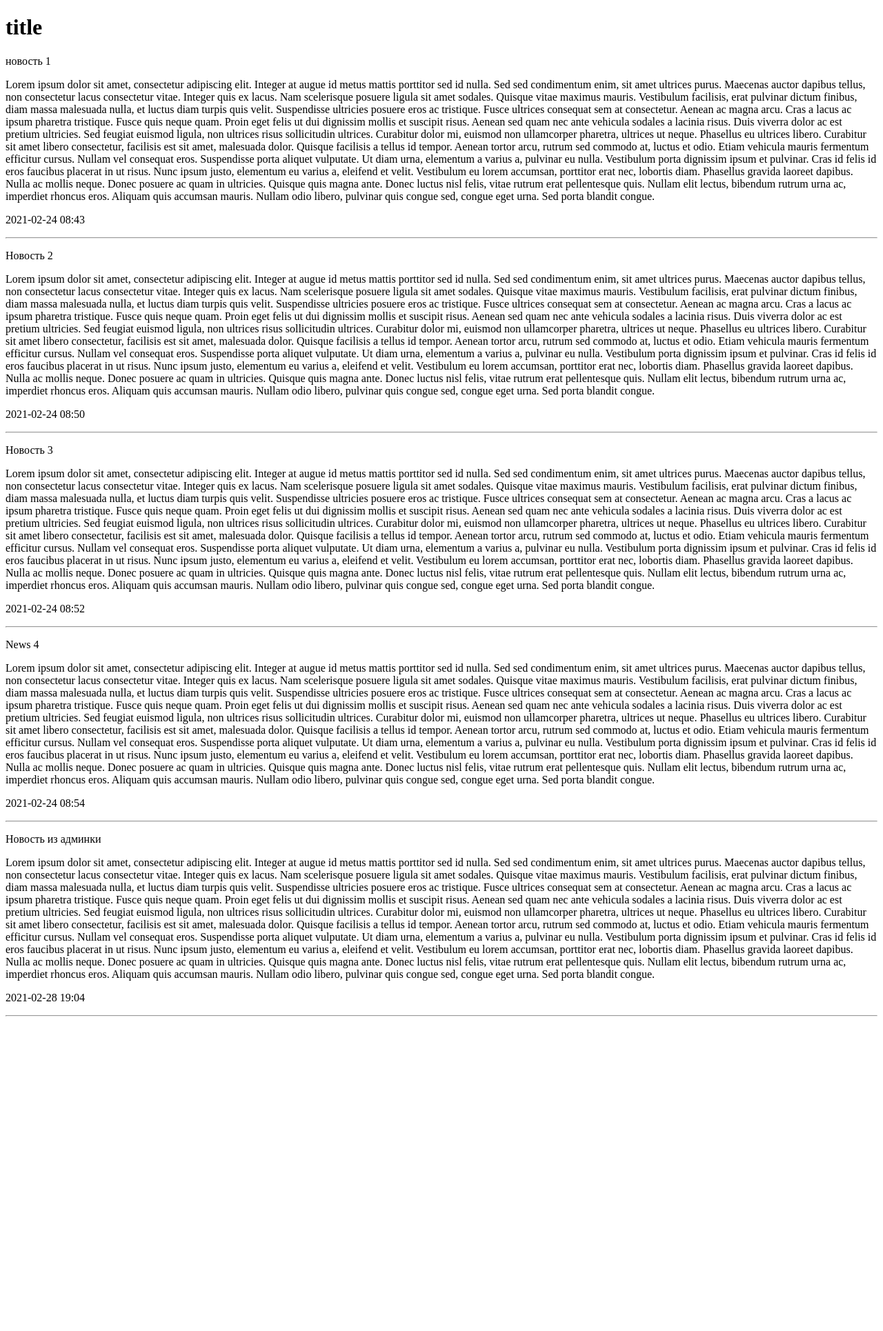
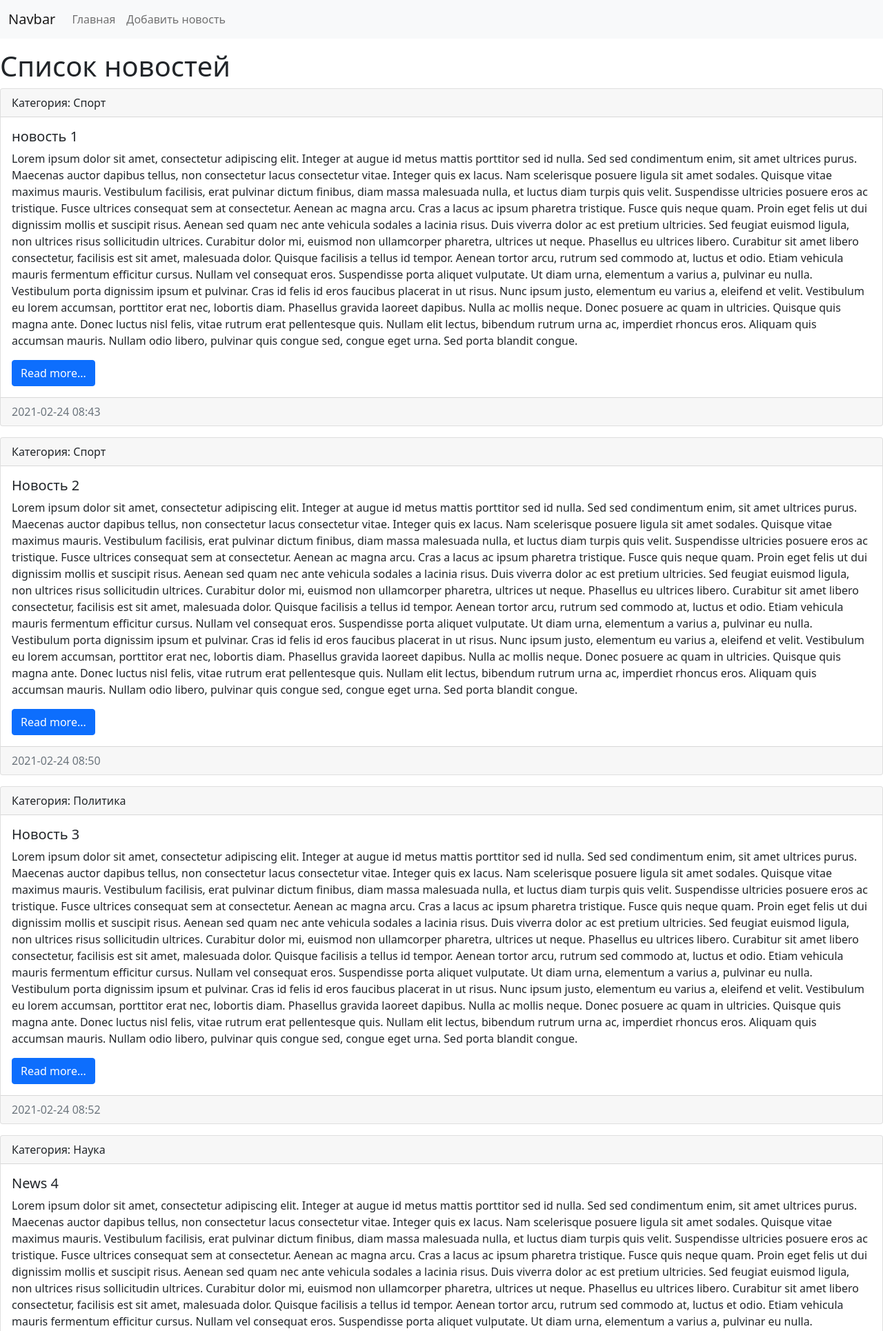
Before and after one commit to DavidovskiEA/News, a Django app: page / in a window 1280 px wide. Shown: the top 1930 px of the page at 69% size. Before the commit the page ends 1474 px from the top, so only its background shows below. Run offline with Django 3.2, Linux system fonts and the light colour scheme; data comes from the database, SQL or seed files in the repository; both versions use the stored data as it was after the commit.

Commit message:
'13_complete'

```diff
--- a/mysite/news/templates/news/index.html
+++ b/mysite/news/templates/news/index.html
@@ -1,21 +1,61 @@
-<!DOCTYPE html>
+<!doctype html>
 <html lang="en">
 <head>
-    <meta charset="UTF-8">
-    <title>Список новостей</title>
+    <!-- Required meta tags -->
+    <meta charset="utf-8">
+    <meta name="viewport" content="width=device-width, initial-scale=1">
+
+    <!-- Bootstrap CSS -->
+    <link href="https://cdn.jsdelivr.net/npm/bootstrap@5.0.0-beta2/dist/css/bootstrap.min.css" rel="stylesheet"
+          integrity="sha384-BmbxuPwQa2lc/FVzBcNJ7UAyJxM6wuqIj61tLrc4wSX0szH/Ev+nYRRuWlolflfl" crossorigin="anonymous">
+
+    <title>{{title}}</title>
 </head>
 <body>
+<nav class="navbar navbar-expand-lg navbar-light bg-light">
+    <div class="container-fluid">
+        <a class="navbar-brand" href="/">Navbar</a>
+        <button class="navbar-toggler" type="button" data-bs-toggle="collapse" data-bs-target="#navbarSupportedContent"
+                aria-controls="navbarSupportedContent" aria-expanded="false" aria-label="Toggle navigation">
+            <span class="navbar-toggler-icon"></span>
+        </button>
+        <div class="collapse navbar-collapse" id="navbarSupportedContent">
+            <ul class="navbar-nav me-auto mb-2 mb-lg-0">
+                <li class="nav-item"><a class="nav-link" href="/">Главная</a></li>
+                <li class="nav-item"><a class="nav-link" href="/">Добавить новость</a></li>
+            </ul>
+        </div>
+    </div>
+</nav>
 
-<h1>title</h1>
 
-{% for item in news %}
-    <div>
-        <p>{{item.title}}</p>
-        <p>{{item.content}}</p>
-        <p>{{item.created_at|date:'Y-m-d H:i'}}</p>
+<div class="conteiner mt-3">
+    <h1>{{title}}</h1>
+    <div class="row">
+        <div class="col-md-12">
+            {% for item in news %}
+            <div class="card mb-3">
+                <div class="card-header">
+                    Категория: {{item.category}}
+                </div>
+                <div class="card-body">
+                    <h5 class="card-title">{{item.title}}</h5>
+                    <p class="card-text">{{item.content}}</p>
+                    <a href="#" class="btn btn-primary">Read more...</a>
+                </div>
+                <div class="card-footer text-muted">
+                    {{item.created_at|date:"Y-m-d H:i"}}
+                </div>
+            </div>
+            {% endfor %}
+        </div>
     </div>
-    <hr>
-{% endfor %}
+</div>
+
+<script src="https://cdn.jsdelivr.net/npm/bootstrap@5.0.0-beta2/dist/js/bootstrap.bundle.min.js"
+        integrity="sha384-b5kHyXgcpbZJO/tY9Ul7kGkf1S0CWuKcCD38l8YkeH8z8QjE0GmW1gYU5S9FOnJ0"
+        crossorigin="anonymous"></script>
+
 
 </body>
 </html>
--- /dev/null
+++ b/requirements.txt
@@ -0,0 +1,5 @@
+asgiref==3.3.1
+Django==3.1.7
+Pillow==8.1.2
+pytz==2021.1
+sqlparse==0.4.1
```
Also changed, not shown: mysite/db.sqlite3.
